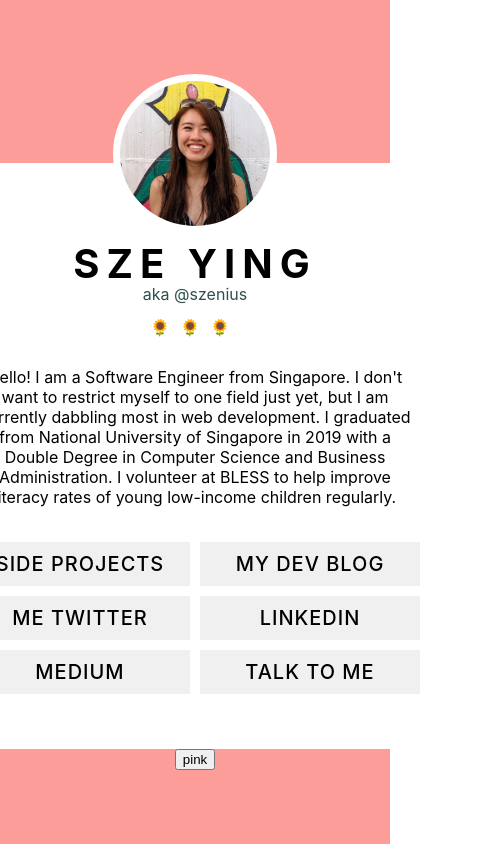
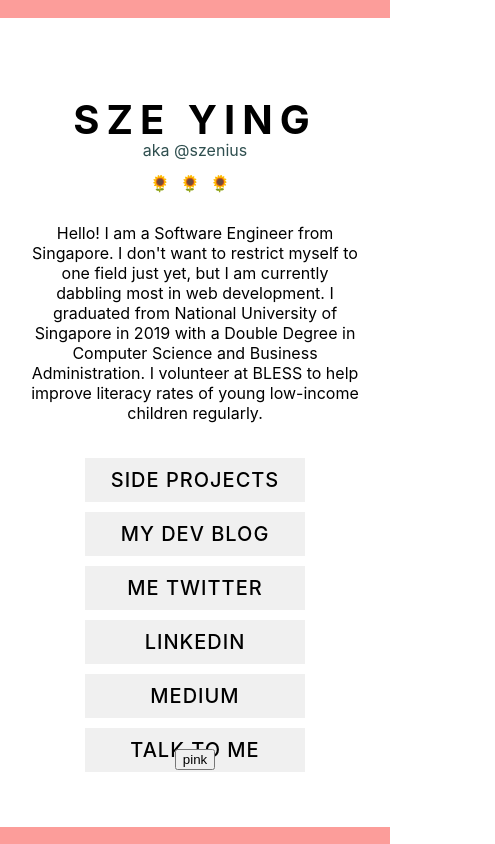
Before and after one commit to szenius/szeying.codes, a React (Create React App) app: page / in a window 390 px wide. Shown: the whole page, 495 px wide, since content can reach past the window. Built offline with nearby package versions, Linux system fonts and the light colour scheme.

Commit message:
style: rename css classes using BEM

```diff
--- a/src/components/profile/Profile.jsx
+++ b/src/components/profile/Profile.jsx
@@ -9,21 +9,22 @@ export const Profile = () => {
 
   return (
     <div class="profile">
-      <div class={`icon`} />
-      <div class="body">
-        <div class="mt10">
-          <h1 class="header">SZE YING</h1>
-          <p class="subheader">aka @szenius</p>
-          <span class="divider" role="img" aria-label="SG">
+      <div class="profile__icon" />
+      <div class="profile__body">
+        <div class="profile-content">
+          <h1 class="profile-content__header">SZE YING</h1>
+          <p class="profile-content__subheader">aka @szenius</p>
+          <span class="profile-content__emoji-divider" role="img" aria-label="SG">
             🌻🌻🌻
           </span>
-          <p class="block">
-            Hello! I am a Software Engineer from Singapore. I don't want to restrict myself to one field just
-            yet, but I am currently dabbling most in web development. I graduated from National University of
-            Singapore in 2019 with a Double Degree in Computer Science and Business Administration. I
-            volunteer at BLESS to help improve literacy rates of young low-income children regularly.
+          <p class="profile-content__paragraph">
+            Hello! I am a <span class="accent">Software Engineer</span> from Singapore. I don't want to
+            restrict myself to one field just yet, but I am currently dabbling most in web development. I
+            graduated from National University of Singapore in 2019 with a Double Degree in Computer Science
+            and Business Administration. I volunteer at BLESS to help improve literacy rates of young
+            low-income children regularly.
           </p>
-          <div className="flex-wrap">
+          <div className="profile-content__links">
             <ProfileLink url="https://github.com/szenius" text="side projects" />
             <ProfileLink url="https://dev.to/szenius" text="my dev blog" />
             <ProfileLink url="https://twitter.com/szenius" text="me twitter" />
--- a/src/components/profile/ProfileLink.jsx
+++ b/src/components/profile/ProfileLink.jsx
@@ -6,7 +6,12 @@ export const ProfileLink = ({url, text}) => {
   const colorTheme = state.colorTheme;
 
   return (
-    <a href={url} class={`link ${colorTheme}-link`} rel="noopener noreferrer" target="_blank">
+    <a
+      href={url}
+      class={`profile-link profile-link__${colorTheme}`}
+      rel="noopener noreferrer"
+      target="_blank"
+    >
       {text}
     </a>
   );
--- a/src/components/profile/profile.css
+++ b/src/components/profile/profile.css
@@ -1,5 +1,5 @@
 .profile {
-  width: 500px;
+  max-width: 500px;
   height: 80%;
   display: flex;
   flex-direction: column;
@@ -7,18 +7,18 @@
   text-align: center;
 }
 
-.profile .body {
+.profile__body {
   margin-top: -70px;
   background: white;
   width: 100%;
   padding: 50px;
 }
 
-.profile .mt10 {
+.profile-content {
   margin-top: 10px;
 }
 
-.profile .icon {
+.profile__icon {
   width: 150px;
   height: 150px;
   background-image: url('../../images/pp.jpeg');
@@ -28,40 +28,39 @@
   border-radius: 50%;
   background-color: white;
   z-index: 1;
-  position: relative;
 }
 
-.profile .header {
+.profile-content__header {
   letter-spacing: 7px;
   padding-bottom: 0;
   margin-bottom: 0;
   font-size: 40px;
 }
 
-.profile .subheader {
+.profile-content__subheader {
   margin-top: 0;
   padding-top: 0;
   line-height: 80%;
   color: DarkSlateGray;
 }
 
-.divider {
+.profile-content__emoji-divider {
   letter-spacing: 10px;
 }
 
-.block {
+.profile-content__paragraph {
   margin: 30px;
 }
 
-.flex-wrap {
+.profile-content__links {
   display: flex;
   justify-content: center;
   flex-wrap: wrap;
 }
 
-.profile .link,
-.profile .link:active,
-.profile .link:visited {
+.profile-link,
+.profile-link:active,
+.profile-link:visited {
   font-size: 20px;
   text-decoration: none;
   font-weight: 500;
@@ -74,16 +73,16 @@
   margin: 5px;
 }
 
-.profile .link:hover,
-.profile .link:visited:hover {
+.profile-link:hover,
+.profile-link:visited:hover {
   font-weight: 900;
   letter-spacing: 2px;
   color: #222;
 }
 
-@media screen and (max-width: 768px) {
-  .profile-links { height: auto; }
-}
+/* @media screen and (max-width: 768px) {
+  .profile-content__links { height: auto; }
+} */
 
 /* .pink-link,
 .pink-link:active,
--- a/src/global.css
+++ b/src/global.css
@@ -5,6 +5,7 @@
   justify-content: center;
   align-items: center;
   flex-direction: column;
+  flex-wrap: wrap;
 }
 
 .pink-bg {
```
